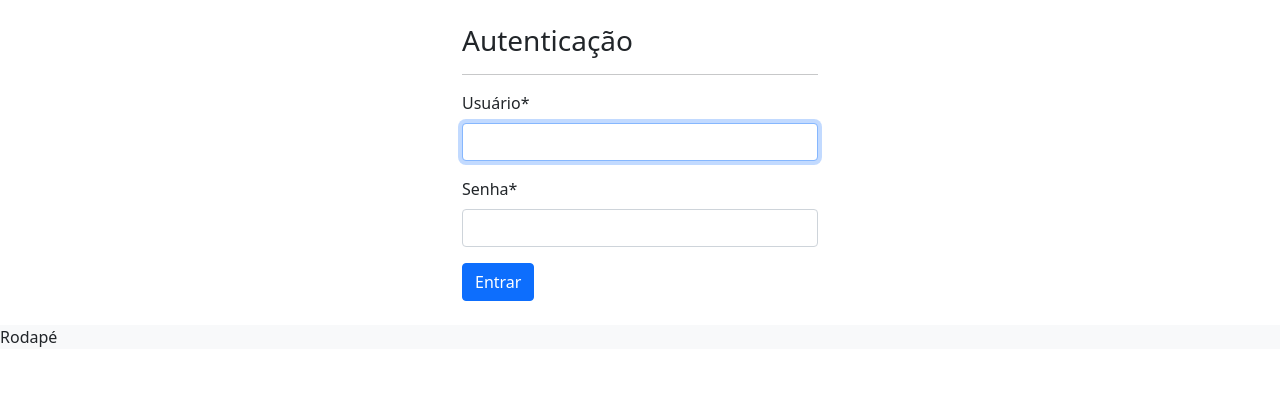
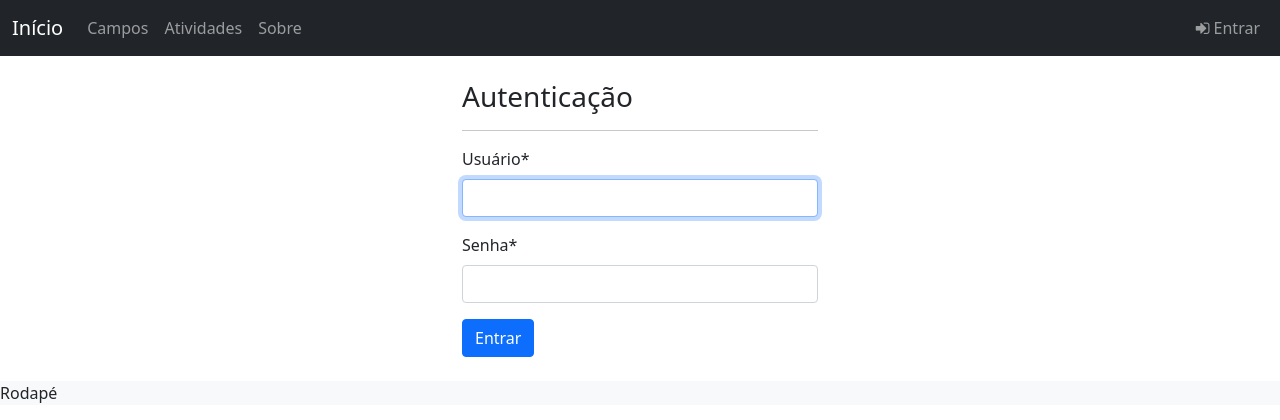
Before and after one commit to saulobr88/django-4-examples, a Django app: page /login/ in a window 1280 px wide. Shown: the top 420 px of the page. Run offline with Django 4.2, Linux system fonts and the light colour scheme; some libraries are stand-ins or nearby versions.

Commit message:
Esconcer e Mostrar dados no template se usuário estiver autenticado

```diff
--- a/EvernoteB/paginas/templates/layouts/base.html
+++ b/EvernoteB/paginas/templates/layouts/base.html
@@ -12,11 +12,54 @@
 <body>
 
     {% block menu %}
-    <div class="bg-light">
-        <a href="{% url 'index' %}">Início</a> |
-        <a href="{% url 'listar-campos' %}">Campos</a> |
-        <a href="{% url 'listar-atividades' %}">Atividades</a> |
-        <a href="{% url 'sobre' %}">Sobre</a>
+    <div>
+        <nav class="navbar navbar-expand-sm navbar-dark bg-dark">
+            <div class="container-fluid">
+              <a class="navbar-brand" href="{% url 'index' %}">Início</a>
+              <button class="navbar-toggler" type="button" data-bs-toggle="collapse" data-bs-target="#mynavbar">
+                <span class="navbar-toggler-icon"></span>
+              </button>
+              <div class="collapse navbar-collapse" id="mynavbar">
+                <ul class="navbar-nav me-auto">
+                  <li class="nav-item">
+                    <a class="nav-link" href="{% url 'listar-campos' %}">Campos</a>
+                  </li>
+                  <li class="nav-item">
+                    <a class="nav-link" href="{% url 'listar-atividades' %}">Atividades</a>
+                  </li>
+                  <li class="nav-item">
+                    <a class="nav-link" href="{% url 'sobre' %}">Sobre</a>
+                  </li>
+                </ul>
+                <div class="d-flex">
+                    <ul class="navbar-nav me-auto">
+                        {% if request.user.is_authenticated %}
+                        <li class="nav-item">
+                          <a class="nav-link" href="#">
+                            <i class="fa fa-user-circle" aria-hidden="true"></i>
+                             {{ request.user }}</a>
+                        </li>
+                        <li class="nav-item">
+                            <a class="nav-link" href="#">Alterar senha</a>
+                        </li>
+                        <li class="nav-item">
+                          <a class="nav-link" href="{% url 'logout' %}">
+                            <i class="fa fa-sign-out" aria-hidden="true"></i>
+                            Sair</a>
+                        </li>
+                        {% endif %}
+                        {% if not request.user.is_authenticated %}
+                        <li class="nav-item">
+                          <a class="nav-link" href="{% url 'login' %}">
+                            <i class="fa fa-sign-in" aria-hidden="true"></i>
+                            Entrar</a>
+                        </li>
+                        {% endif %}
+                      </ul>
+                </div>
+              </div>
+            </div>
+        </nav>
     </div>
     {% endblock %}
 
--- a/EvernoteB/usuarios/templates/usuarios/form.html
+++ b/EvernoteB/usuarios/templates/usuarios/form.html
@@ -7,7 +7,6 @@
 <title>Autenticação</title>
 {% endblock %}
 
-{% block menu %} {% endblock %}
 {% block destaque %} {% endblock %}
 
 {% block conteudo %}
```
